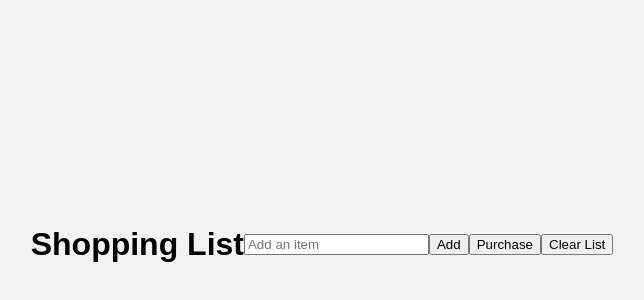
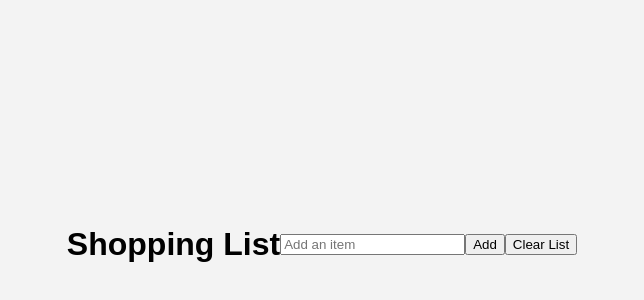
Before and after one commit to tabutcapital/code-challenge2, a plain HTML site: page index.html in a window 1280 px wide. Shown: the part 164-464 px from the top of the page, without its empty margins (298-942 px from the left). Drawn offline with Linux system fonts and the light colour scheme.

Commit message:
attempt to create a shopping list

```diff
--- a/index.html
+++ b/index.html
@@ -8,7 +8,6 @@
     <h1>Shopping List</h1>
     <input type="text" id="itemInput" placeholder="Add an item">
     <button id="addButton">Add</button>
-    <button id="markPurchased">Purchase</button>
     <button id="clearButton">Clear List</button>
     <ul id="itemList"></ul>
     <script src="index.js"></script>
--- a/index.js
+++ b/index.js
@@ -30,6 +30,7 @@ itemList.addEventListener('click', (event) => {
     }
 });
 
+
 clearButton.addEventListener('click', () => {
     shoppingList = [];
     renderList();
```
